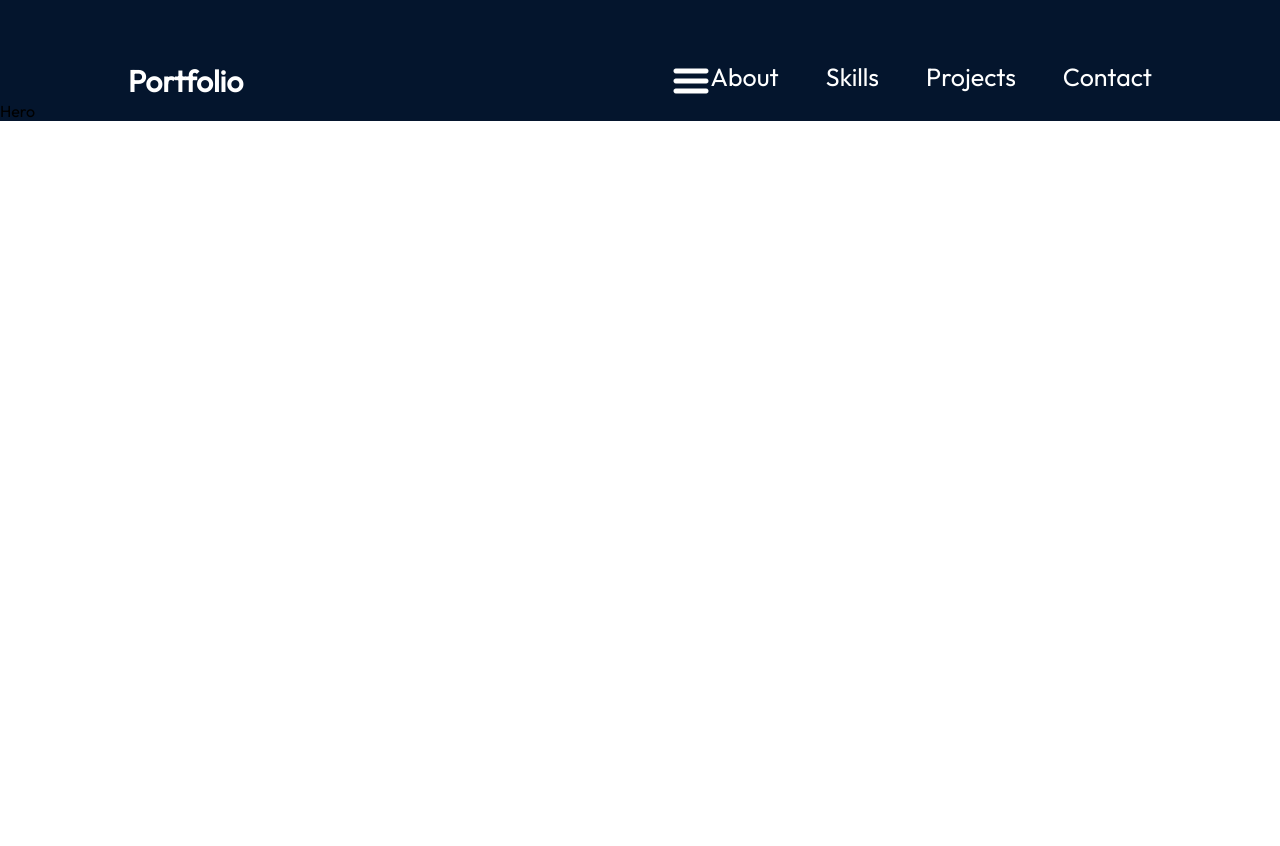
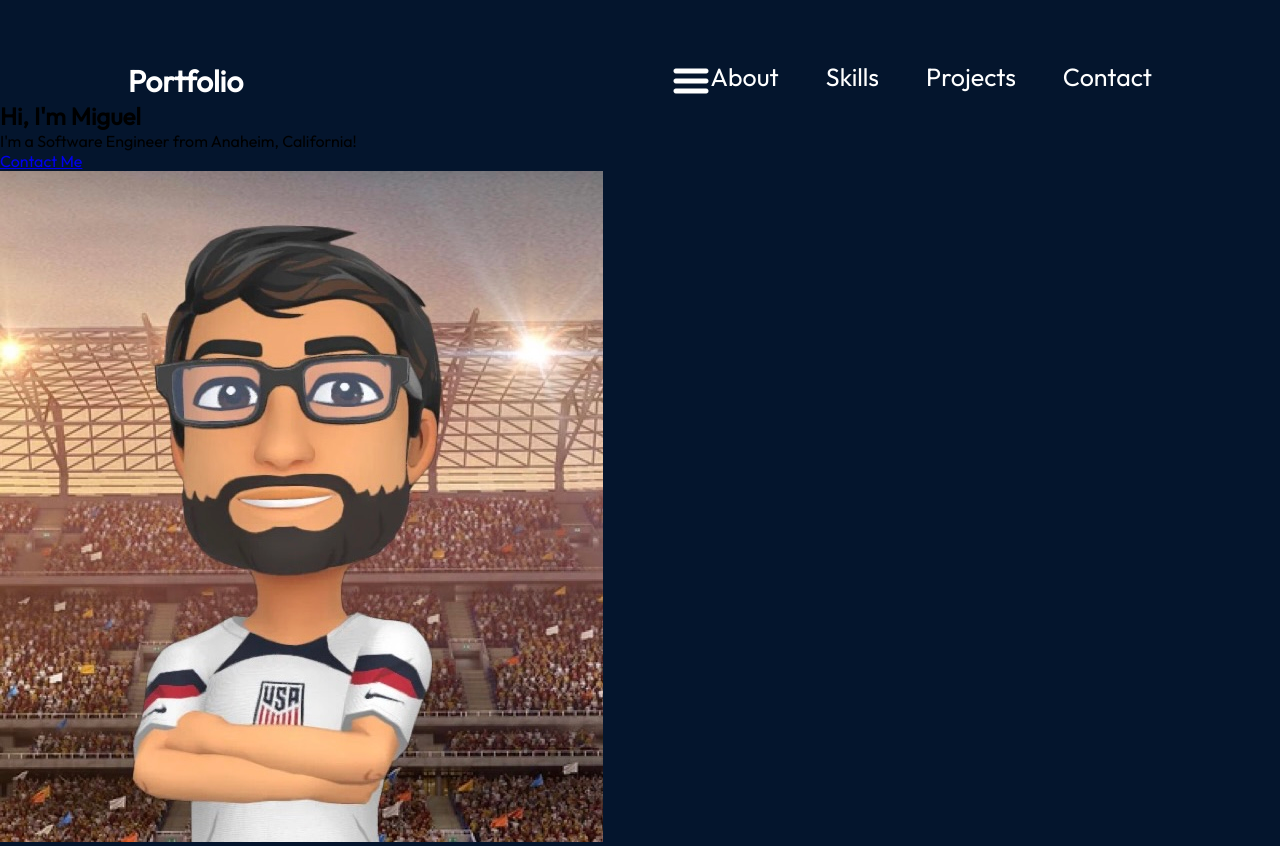
Before and after one commit to tatsuyax25/react-portfolio, a React (Vite) app: page / in a window 1280 px wide. Before the commit the page ends 800 px from the top, so only its background shows below. Built offline with nearby package versions, Linux system fonts and the light colour scheme.

Commit message:
Worked on Hero componet

```diff
--- a/src/componets/Hero/Hero.jsx
+++ b/src/componets/Hero/Hero.jsx
@@ -1,5 +1,19 @@
 import React from 'react';
 
+import styles from './Hero.module.css';
+import { getImageUrl } from '../../utils';
+
 export const Hero = () => {
-  return <div>Hero</div>
+  return (
+    <section>
+      <div>
+        <h1>Hi, I&apos;m Miguel</h1>
+        <p>I&apos;m a Software Engineer from Anaheim, California!</p>
+        <a href="mailto:urena_miguel@outlook.com">Contact Me</a>
+      </div>
+      <img src={getImageUrl("hero/heroImage.jpg")} alt="Hero image of me" />
+      <div className={styles.topBlur} />
+      <div className={styles.bottomBlur} />
+    </section>
+  );
 }
```
